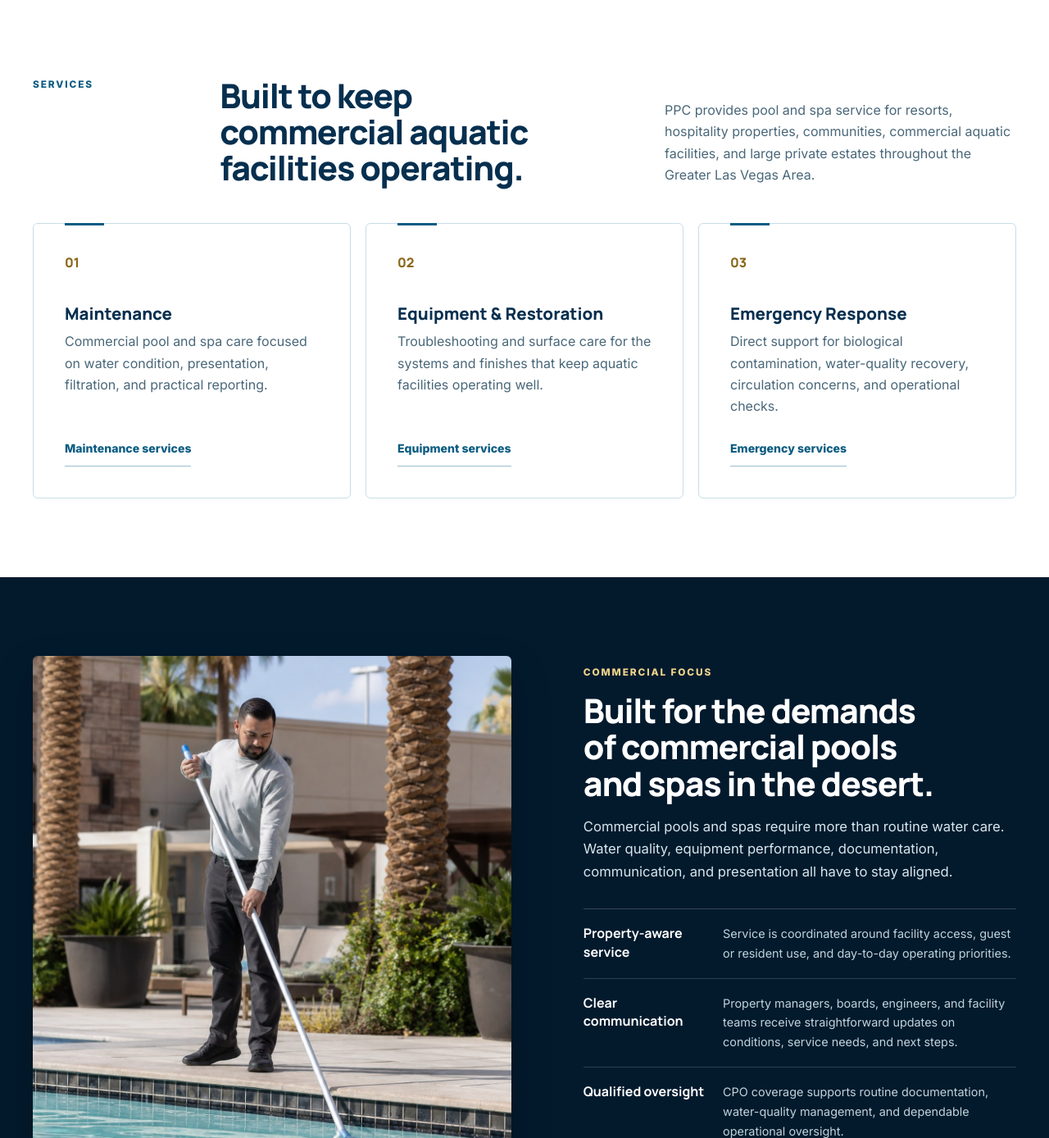
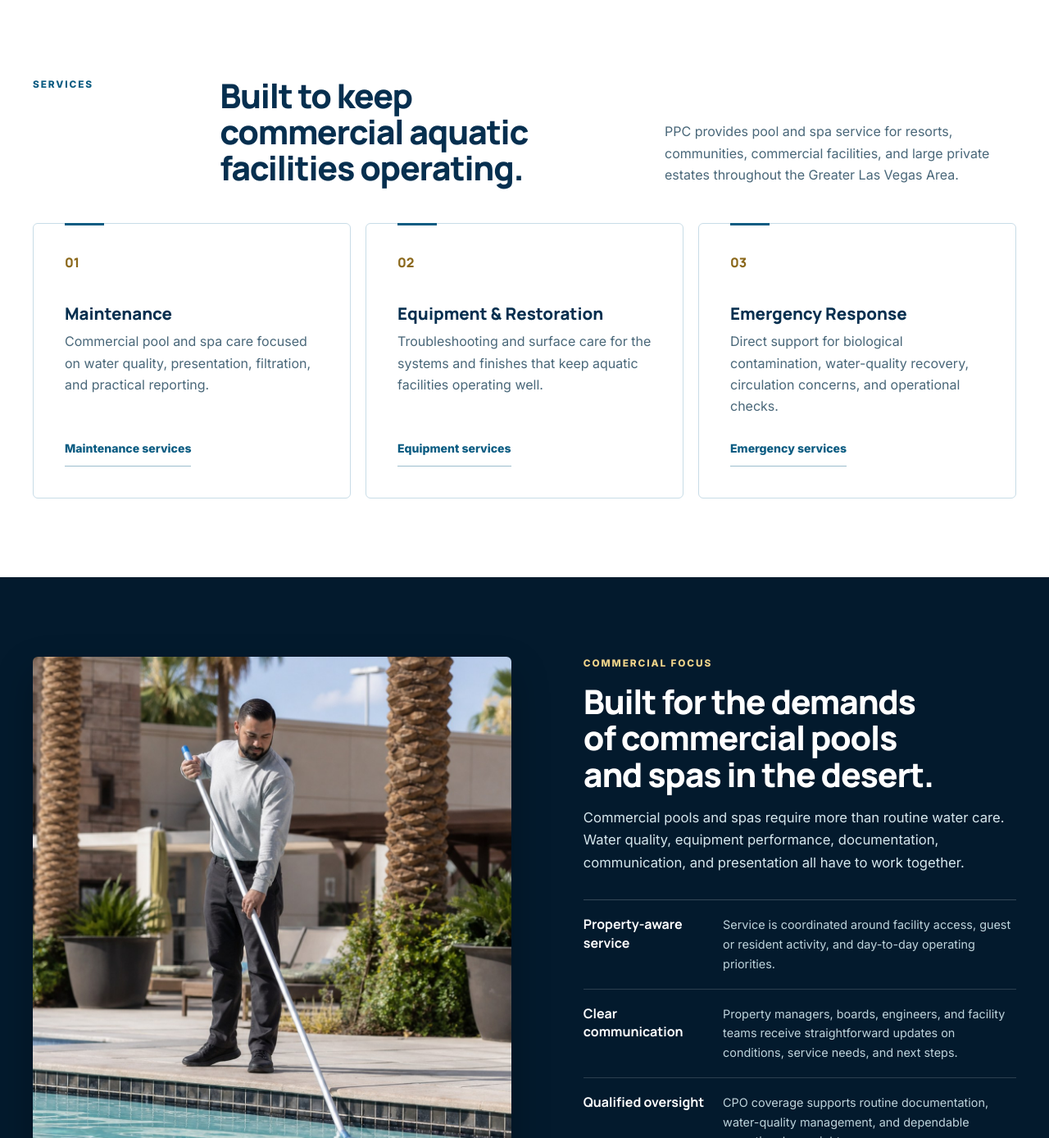
Before and after one commit to Neraium/PPCLV, a website: page index.html in a window 1280 px wide. Shown: the part 827-2215 px from the top of the page at 82% size. Drawn offline with Linux system fonts and the light colour scheme.

Commit message:
Polish PPC homepage copy

```diff
--- a/index.html
+++ b/index.html
@@ -92,7 +92,7 @@
       <div class="container hero-art-copy reveal">
         <p class="eyebrow">Greater Las Vegas Commercial Pool Service</p>
         <h1>Commercial Pool &amp; Spa Service for Las Vegas Properties</h1>
-        <p class="lead">Family owned and operated in Las Vegas since 2003, providing maintenance, equipment support, CPO coverage, and emergency response for commercial aquatic facilities.</p>
+        <p class="lead">Family owned and operated in Las Vegas since 2003, providing commercial pool and spa maintenance, equipment support, CPO coverage, and emergency response.</p>
         <div class="button-row">
           <a class="btn btn-primary" href="contact.html#quote">Request Service</a>
           <a class="btn btn-secondary" href="services.html">View Services</a>
@@ -105,13 +105,13 @@
         <div class="services-row-intro reveal">
           <p class="eyebrow">Services</p>
           <h2 id="home-services-heading">Built to keep commercial aquatic facilities operating.</h2>
-          <p>PPC provides pool and spa service for resorts, hospitality properties, communities, commercial aquatic facilities, and large private estates throughout the Greater Las Vegas Area.</p>
+          <p>PPC provides pool and spa service for resorts, communities, commercial facilities, and large private estates throughout the Greater Las Vegas Area.</p>
         </div>
         <div class="service-row reveal">
           <article class="service-line-item">
             <span aria-hidden="true">01</span>
             <h3>Maintenance</h3>
-            <p>Commercial pool and spa care focused on water condition, presentation, filtration, and practical reporting.</p>
+            <p>Commercial pool and spa care focused on water quality, presentation, filtration, and practical reporting.</p>
             <a href="services.html#maintenance">Maintenance services</a>
           </article>
           <article class="service-line-item">
@@ -139,9 +139,9 @@
         <div class="credibility-copy reveal">
           <p class="eyebrow">COMMERCIAL FOCUS</p>
           <h2>Built for the demands of commercial pools and spas in the desert.</h2>
-          <p>Commercial pools and spas require more than routine water care. Water quality, equipment performance, documentation, communication, and presentation all have to stay aligned.</p>
+          <p>Commercial pools and spas require more than routine water care. Water quality, equipment performance, documentation, communication, and presentation all have to work together.</p>
           <div class="credibility-points">
-            <p><strong>Property-aware service</strong><span>Service is coordinated around facility access, guest or resident use, and day-to-day operating priorities.</span></p>
+            <p><strong>Property-aware service</strong><span>Service is coordinated around facility access, guest or resident activity, and day-to-day operating priorities.</span></p>
             <p><strong>Clear communication</strong><span>Property managers, boards, engineers, and facility teams receive straightforward updates on conditions, service needs, and next steps.</span></p>
             <p><strong>Qualified oversight</strong><span>CPO coverage supports routine documentation, water-quality management, and dependable operational oversight.</span></p>
             <p><strong>Las Vegas operating conditions</strong><span>Service accounts for extreme heat, dust, heavy bather loads, evaporation, and seasonal demand common to Las Vegas aquatic facilities.</span></p>
```
Also changed, not shown: tests/site.spec.js (+1 -1 lines).
